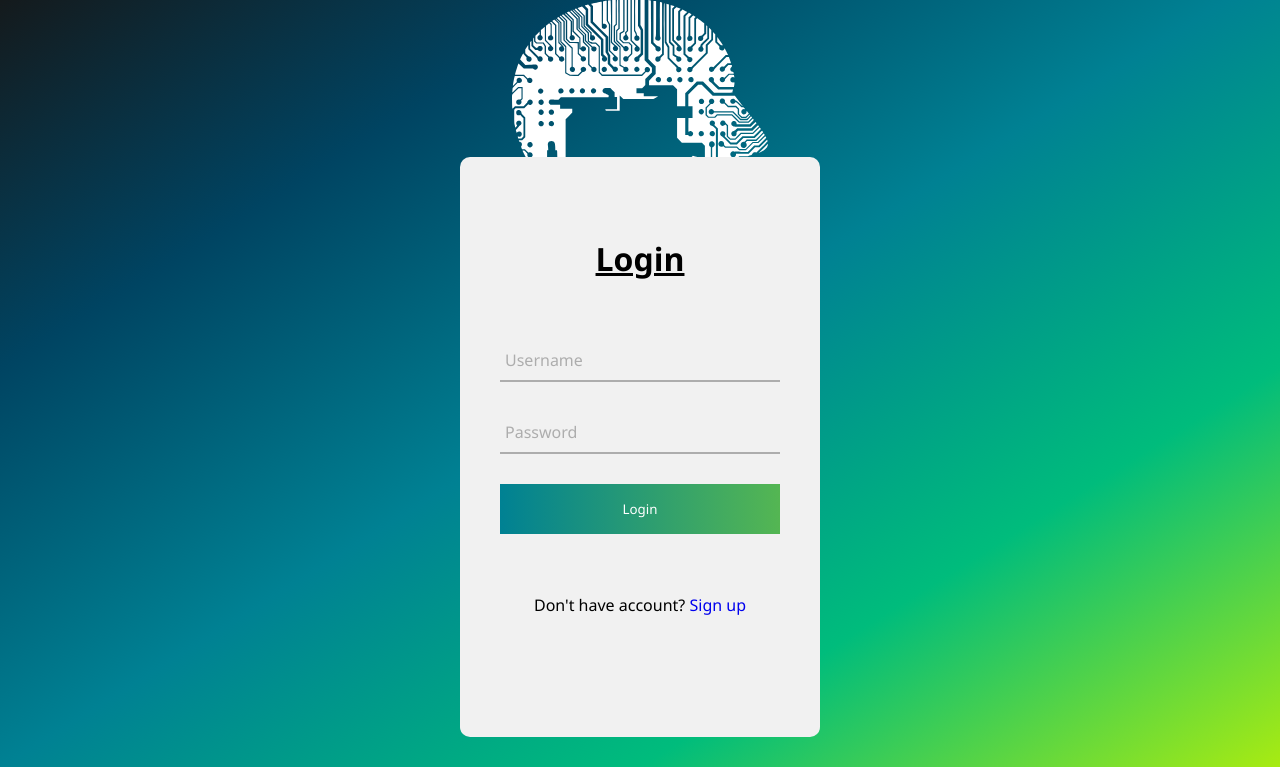
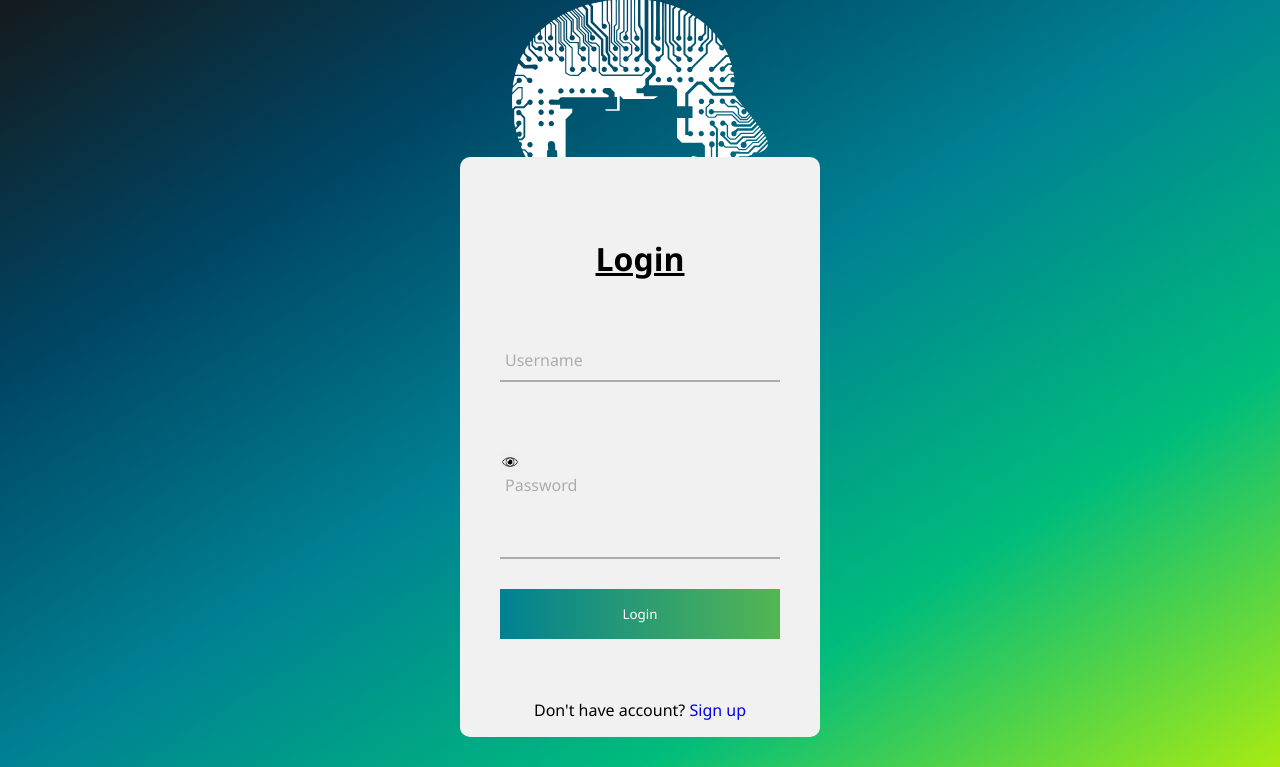
Before and after one commit to RobinMoew/quiz, a PHP site: page / in a window 1280 px wide. Shown: the part 33-800 px from the top of the page. Run offline with PHP 8.4, Linux system fonts and the light colour scheme.

Commit message:
sign_in/login OK

```diff
--- a/css/form_style.css
+++ b/css/form_style.css
@@ -78,6 +78,14 @@ img {
   left: -1px;
 }
 
+#show_pass {
+  width: 100px;
+  height: 100px;
+  border: none;
+  background: url('http://127.0.0.1/Quiz/img/show_pass.png') no-repeat;
+  background-size: 20px 20px;
+}
+
 .focus + span::before {
   top: -5px;
 }
--- a/index.html
+++ b/index.html
@@ -20,6 +20,7 @@
 
       <div class="txtb">
         <input type="password" id="password" required />
+        <button id="show_pass"></button>
         <span data-placeholder="Password"></span>
       </div>
 
--- a/register.html
+++ b/register.html
@@ -8,6 +8,7 @@
       src="https://cdnjs.cloudflare.com/ajax/libs/jquery/3.4.1/jquery.min.js"
       charset="utf-8"
     ></script>
+    <title>Quiz</title>
   </head>
   <body>
     <img src="img/icon.svg" />
```
Also changed, not shown: img/hide_pass.png (added), img/show_pass.png (added).
